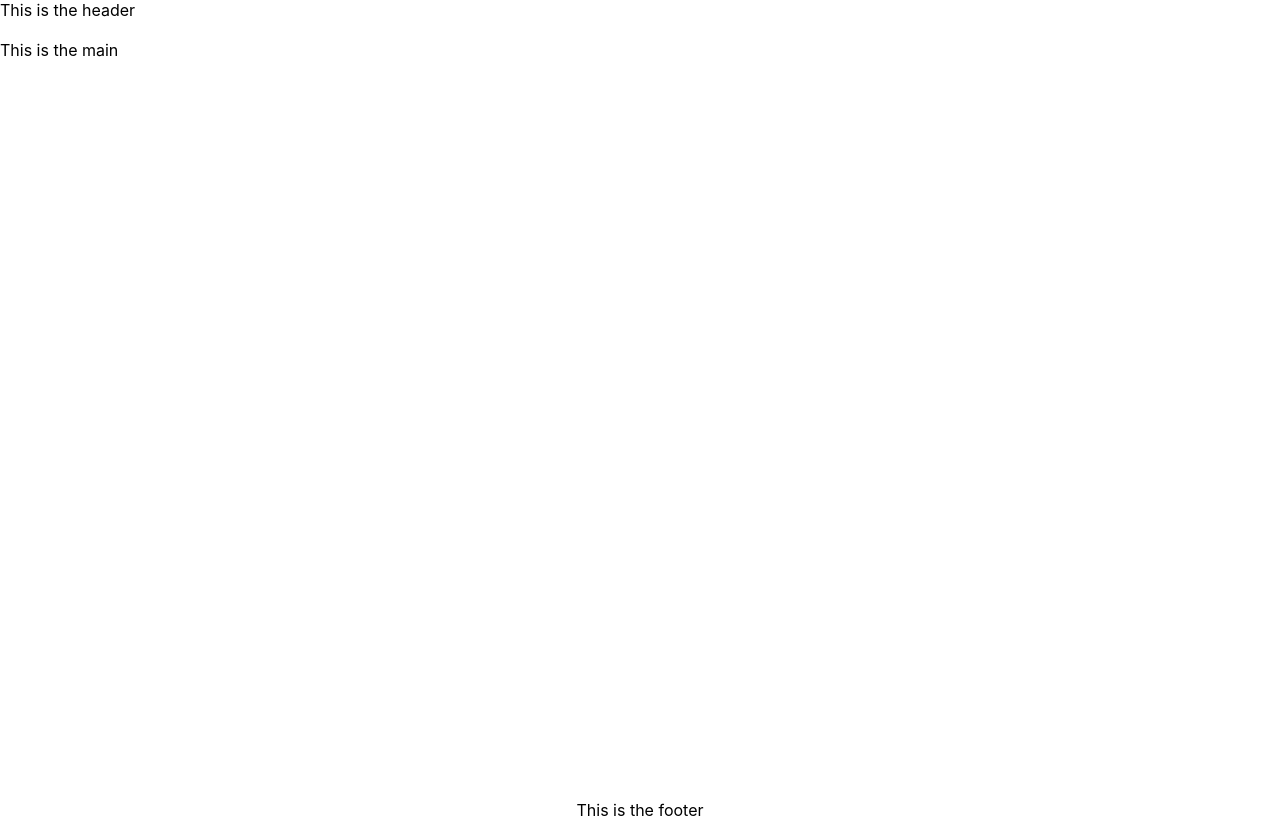
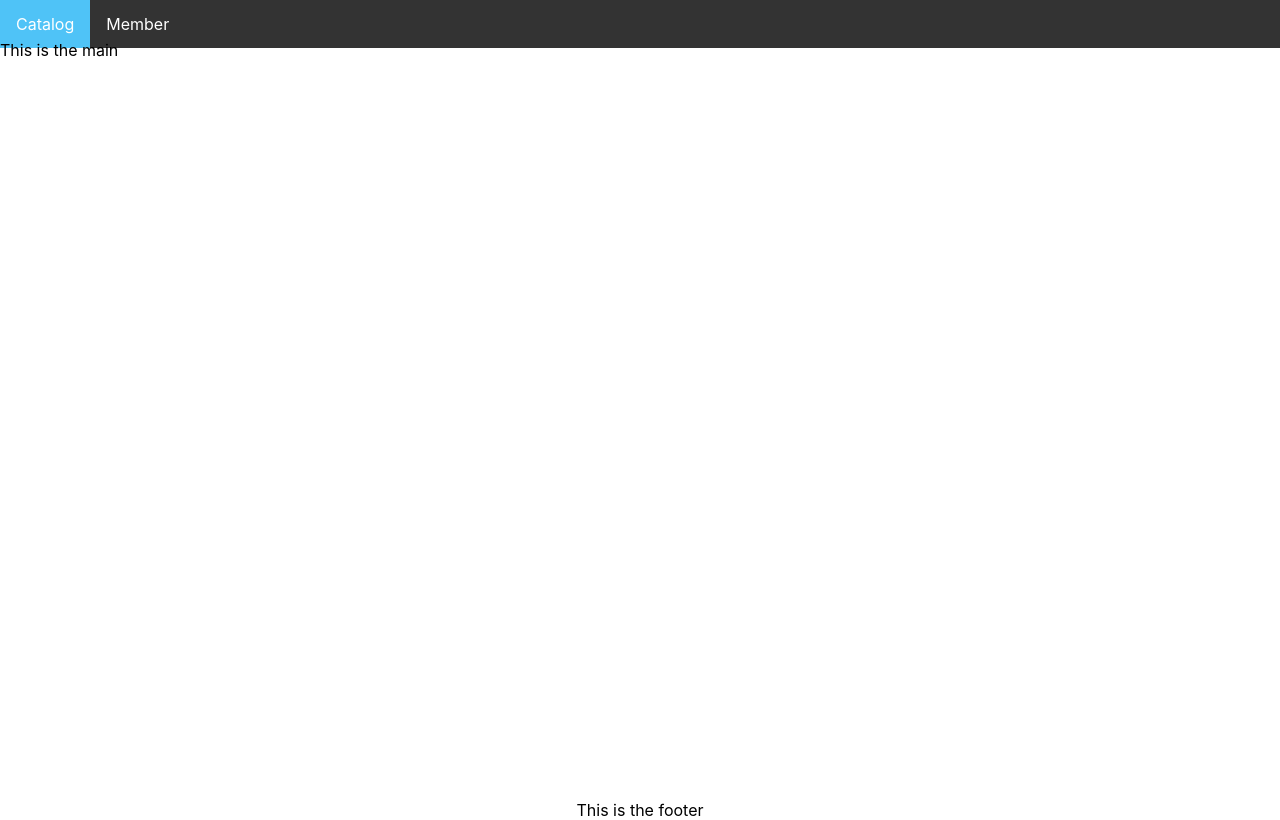
Before and after one commit to shehancshanaka/Library_Management_System_MERN, a React (Create React App) app in the folder lms/: page / in a window 1280 px wide. Built offline with nearby package versions, Linux system fonts and the light colour scheme.

Commit message:
add navbar component

```diff
--- a/lms/src/App.js
+++ b/lms/src/App.js
@@ -1,5 +1,6 @@
 import styled from "styled-components";
 import { Footer, Header, Main } from "./components/Layout";
+import { Navbar, NavItem, NavLink } from "./components/Navbar";
 
 const Title = styled.h1`
   color: red;
@@ -7,15 +8,20 @@
 
 function App() {
   return (
-
     <>
-      <Header>This is the header</Header>
+      <Header>
+        <Navbar>
+          <NavItem>
+            <NavLink href="#">Catalog</NavLink>
+          </NavItem>
+          <NavItem>
+            <NavLink href="#">Member</NavLink>
+          </NavItem>
+        </Navbar>
+      </Header>
       <Main>This is the main</Main>
       <Footer> This is the footer</Footer>
-
-
-</>
-
-  )
+    </>
+  );
 };
 export default App;
--- /dev/null
+++ b/lms/src/components/Navbar.js
@@ -0,0 +1,25 @@
+import styled from "styled-components";
+export const Navbar = styled.ul`
+  list-style-type: none;
+  margin: 0;
+  padding: 0;
+  overflow: hidden;
+  background-color: #333;
+`;
+
+export const NavItem = styled.li`
+  float: left;
+`;
+export const NavLink = styled.a`
+  display: block;
+  color: white;
+  text-align: center;
+  padding: 14px 16px;
+  text-decoration: none;
+  :hover {
+    background-color: #4fc3f7;
+  }
+  .active {
+    background-color: #04aa6d;
+  }
+`;
```
